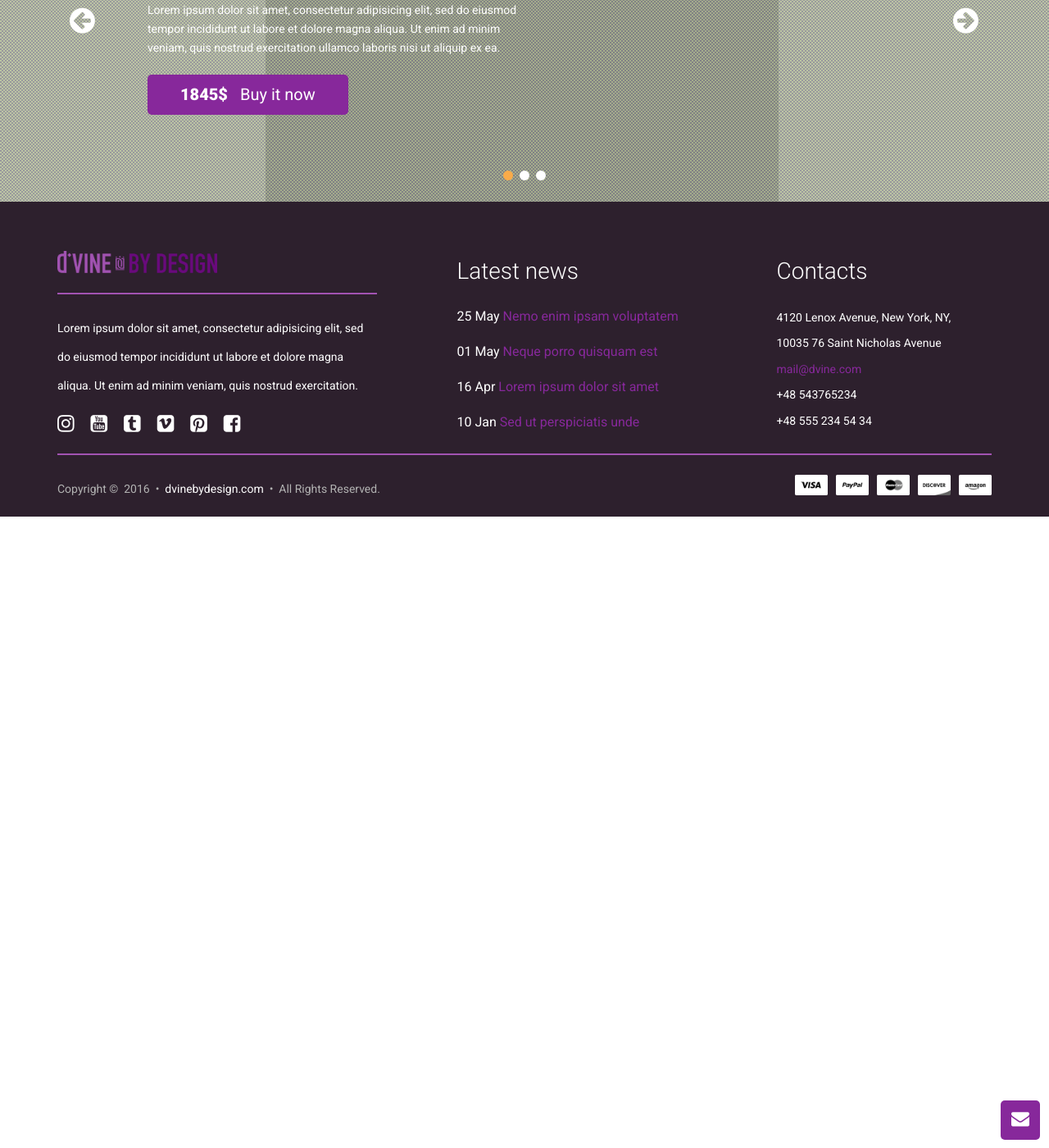
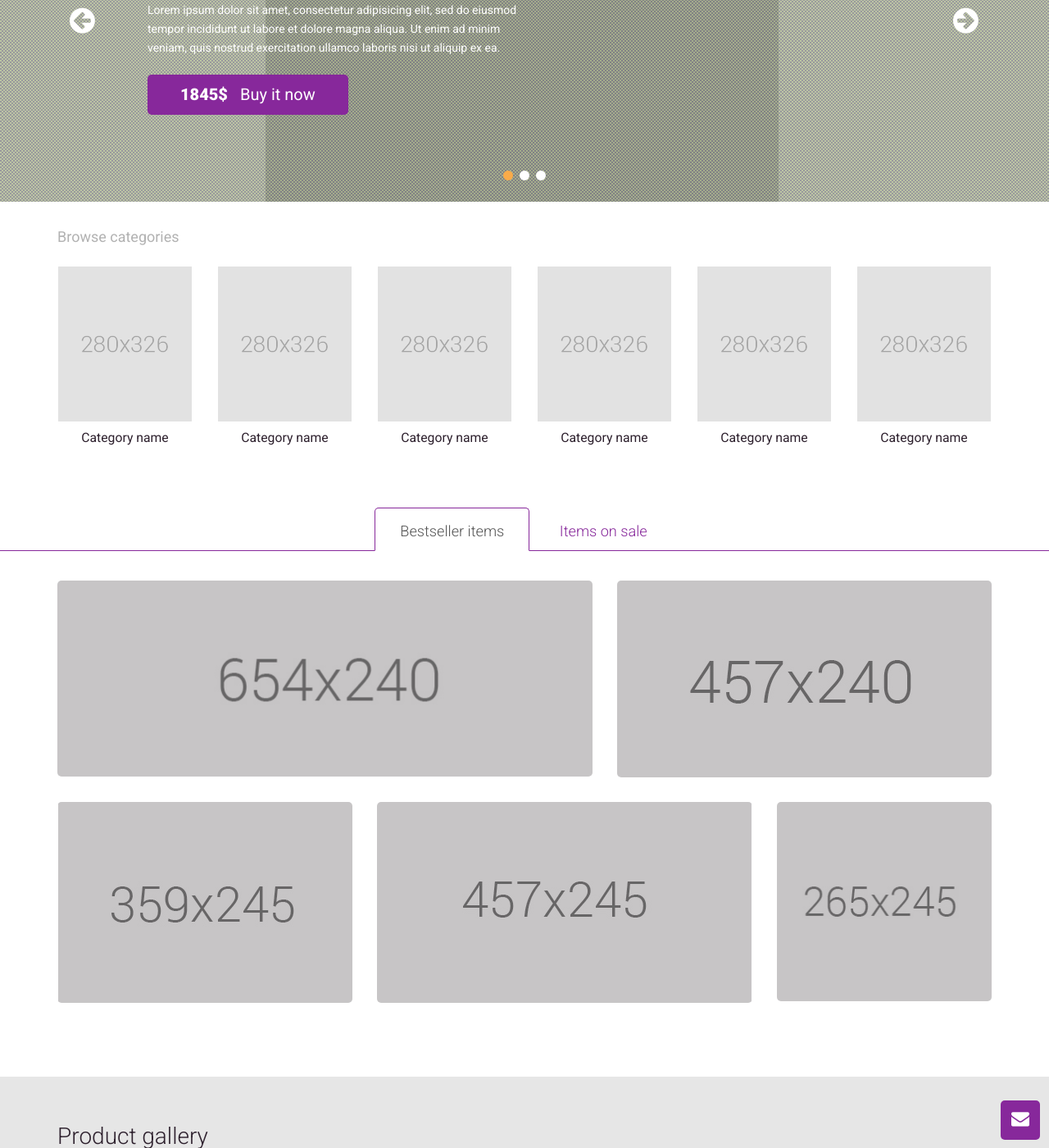
Before and after one commit to dmanzer2/dvinebydesign-static, a Jekyll site: the page built from index.html, in a window 1280 px wide and 1400 px high, scrolled down 353 px. Shown: the whole window at 82% size. Built offline with Jekyll 4.4.1, drawn with Linux system fonts in a browser that asks for light colours; nearby versions of some CDN libraries; library files that are not in the unit come from our copies; some of the changed text lies outside the part shown.

Commit message:
changes - soild at this point

```diff
--- a/404.html
+++ b/404.html
@@ -1,4 +1,7 @@
-<div class="page-404">
+---
+layout: blank-page
+---
+
 <div class="content">
   <div class="inner">
     <div class="block">
@@ -13,4 +16,3 @@
     </div>
   </div>
 </div>
-</div>
--- /dev/null
+++ b/_includes/categories-widget.html
@@ -0,0 +1,50 @@
+<!--Categories-->
+<section class="cat-tiles">
+  <div class="container">
+    <h2>Browse categories</h2>
+    <div class="row">
+      <!--Category-->
+      <div class="category col-lg-2 col-md-2 col-sm-4 col-xs-6">
+        <a href="#">
+          <img src="{{ site.baseurl }}/assets/img/categories/1.png" alt="1"/>
+          <p>Category name</p>
+        </a>
+      </div>
+      <!--Category-->
+      <div class="category col-lg-2 col-md-2 col-sm-4 col-xs-6">
+        <a href="#">
+          <img src="{{ site.baseurl }}/assets/img/categories/1.png" alt="1"/>
+          <p>Category name</p>
+        </a>
+      </div>
+      <!--Category-->
+      <div class="category col-lg-2 col-md-2 col-sm-4 col-xs-6">
+        <a href="#">
+          <img src="{{ site.baseurl }}/assets/img/categories/1.png" alt="1"/>
+          <p>Category name</p>
+        </a>
+      </div>
+      <!--Category-->
+      <div class="category col-lg-2 col-md-2 col-sm-4 col-xs-6">
+        <a href="#">
+          <img src="{{ site.baseurl }}/assets/img/categories/1.png" alt="1"/>
+          <p>Category name</p>
+        </a>
+      </div>
+      <!--Category-->
+      <div class="category col-lg-2 col-md-2 col-sm-4 col-xs-6">
+        <a href="#">
+          <img src="{{ site.baseurl }}/assets/img/categories/1.png" alt="1"/>
+          <p>Category name</p>
+        </a>
+      </div>
+      <!--Category-->
+      <div class="category col-lg-2 col-md-2 col-sm-4 col-xs-6">
+        <a href="#">
+          <img src="{{ site.baseurl }}/assets/img/categories/1.png" alt="1"/>
+          <p>Category name</p>
+        </a>
+      </div>
+    </div>
+  </div>
+</section><!--Categories Close-->
--- /dev/null
+++ b/_includes/full-width-tabs-widget.html
@@ -0,0 +1,98 @@
+<!--Tabs Widget-->
+<section class="tabs-widget">
+  <!-- Nav tabs -->
+  <ul class="nav nav-tabs">
+    <li class="active"><a href="#bestsel" data-toggle="tab">Bestseller items</a></li>
+    <li><a href="#onsale" data-toggle="tab">Items on sale</a></li>
+  </ul>
+  <div class="tab-content">
+    <div class="tab-pane fade in active" id="bestsel">
+      <div class="container">
+        <div class="row">
+          <div class="col-lg-7 col-md-7 col-sm-7">
+            <a class="media-link" href="#">
+              <div class="overlay">
+                <div class="descr"><div>X-MAS LIGHT IPHONE LENS<span>$14.95</span></div></div>
+              </div>
+              <img src="{{ site.baseurl }}/assets/img/media/1.jpg" alt="1"/>
+            </a>
+          </div>
+          <div class="col-lg-5 col-md-5 col-sm-5">
+            <a class="media-link" href="#">
+              <div class="overlay">
+                <div class="descr"><div>Hedadset for iPhone<span>$19.40</span></div></div>
+              </div>
+              <img src="{{ site.baseurl }}/assets/img/media/2.jpg" alt="2"/>
+            </a>
+          </div>
+        </div>
+        <div class="row">
+          <div class="col-lg-4 col-md-4 col-sm-4">
+            <a class="media-link" href="#">
+              <div class="overlay">
+                <div class="descr"><div>Product Name<span>$24.15</span></div></div>
+              </div>
+              <img src="{{ site.baseurl }}/assets/img/media/3.jpg" alt="3"/>
+            </a>
+          </div>
+          <div class="col-lg-5 col-md-5 col-sm-5">
+            <a class="media-link" href="#">
+              <div class="overlay">
+                <div class="descr"><div>Product Name<span>$24.15</span></div></div>
+              </div>
+              <img src="{{ site.baseurl }}/assets/img/media/4.jpg" alt="4"/>
+            </a>
+          </div>
+          <div class="col-lg-3 col-md-3 col-sm-3">
+            <a class="media-link" href="#">
+              <div class="overlay">
+                <div class="descr"><div>Product Name<span>$24.15</span></div></div>
+              </div>
+              <img src="{{ site.baseurl }}/assets/img/media/5.jpg" alt="5"/>
+            </a>
+          </div>
+        </div>
+      </div>
+    </div>
+    <div class="tab-pane fade" id="onsale">
+      <div class="container">
+        <div class="row">
+          <div class="col-lg-6 col-md-6 col-sm-6">
+            <a class="media-link" href="#">
+              <div class="overlay">
+                <div class="descr"><div>X-MAS LIGHT IPHONE LENS<span>$14.95</span></div></div>
+              </div>
+              <img src="{{ site.baseurl }}/assets/img/media/6.jpg" alt="1"/>
+            </a>
+          </div>
+          <div class="col-lg-6 col-md-6 col-sm-6">
+            <a class="media-link" href="#">
+              <div class="overlay">
+                <div class="descr"><div>Hedadset for iPhone<span>$19.40</span></div></div>
+              </div>
+              <img src="{{ site.baseurl }}/assets/img/media/6.jpg" alt="2"/>
+            </a>
+          </div>
+        </div>
+        <div class="row">
+          <div class="col-lg-6 col-md-6 col-sm-6">
+            <a class="media-link" href="#">
+              <div class="overlay">
+                <div class="descr"><div>Product Name<span>$24.15</span></div></div>
+              </div>
+              <img src="{{ site.baseurl }}/assets/img/media/6.jpg" alt="3"/>
+            </a>
+          </div>
+          <div class="col-lg-6 col-md-6 col-sm-6">
+            <a class="media-link" href="#">
+              <div class="overlay">
+                <div class="descr"><div>Product Name<span>$24.15</span></div></div>
+              </div>
+              <img src="{{ site.baseurl }}/assets/img/media/6.jpg" alt="4"/>
+            </a>
+          </div>
+        </div>
+      </div>
+    </div>
+  </div>
+</section><!--Tabs Widget Close-->
--- /dev/null
+++ b/_includes/gallery-widget.html
@@ -0,0 +1,57 @@
+<!--Gallery Widget-->
+<section class="gray-bg gallery-widget">
+  <div class="container">
+    <h2>Product gallery</h2>
+    <div class="filters">
+      <a class="active" href="#" data-group="all">All</a>
+      <a href="#" data-group="camera">Camera</a>
+      <a href="#" data-group="flash">Flash</a>
+      <a href="#" data-group="lenses">Lenses</a>
+      <a href="#" data-group="video">Video</a>
+    </div>
+    <div class="gallery-grid">
+      <!--Item-->
+      <div class="gallery-item" data-groups='["camera"]' data-src="img/gallery-widget/1.jpg">
+        <a href="img/gallery-widget/1.jpg">
+          <div class="overlay"><span><i class="icon-expand"></i></span></div>
+          <img src="img/gallery-widget/th_1.jpg" alt="1"/>
+        </a>
+      </div>
+      <!--Item-->
+      <div class="gallery-item" data-groups='["camera"]' data-src="img/gallery-widget/2.jpg">
+        <a href="img/gallery-widget/2.jpg">
+          <div class="overlay"><span><i class="icon-expand"></i></span></div>
+          <img src="img/gallery-widget/th_1.jpg" alt="2"/>
+        </a>
+      </div>
+      <!--Item-->
+      <div class="gallery-item" data-groups='["video"]' data-src="https://www.youtube.com/watch?v=hdEAWW7tZSA">
+        <a href="https://www.youtube.com/watch?v=hdEAWW7tZSA">
+          <div class="overlay"><span><i class="icon-music-play"></i></span></div>
+          <img src="img/gallery-widget/th_1.jpg" alt="3"/>
+        </a>
+      </div>
+      <!--Item-->
+      <div class="gallery-item" data-groups='["lenses"]' data-src="img/gallery-widget/4.jpg">
+        <a href="img/gallery-widget/3.jpg">
+          <div class="overlay"><span><i class="icon-expand"></i></span></div>
+          <img src="img/gallery-widget/th_1.jpg" alt="4"/>
+        </a>
+      </div>
+      <!--Item-->
+      <div class="gallery-item" data-groups='["flash"]' data-src="img/gallery-widget/5.jpg">
+        <a href="img/gallery-widget/4.jpg">
+          <div class="overlay"><span><i class="icon-expand"></i></span></div>
+          <img src="img/gallery-widget/th_1.jpg" alt="5"/>
+        </a>
+      </div>
+      <!--Item-->
+      <div class="gallery-item" data-groups='["flash"]' data-src="img/gallery-widget/6.jpg">
+        <a href="img/gallery-widget/5.jpg">
+          <div class="overlay"><span><i class="icon-expand"></i></span></div>
+          <img src="img/gallery-widget/th_1.jpg" alt="6"/>
+        </a>
+      </div>
+    </div>
+  </div>
+</section><!--Gallery Widget Close-->
--- a/_includes/head.html
+++ b/_includes/head.html
@@ -1,6 +1,3 @@
-<!DOCTYPE html>
-<html lang="en">
-
 <head>
 <meta charset="utf-8">
 <meta http-equiv="X-UA-Compatible" content="IE=edge">
--- a/_includes/hero-slider.html
+++ b/_includes/hero-slider.html
@@ -5,7 +5,7 @@
     <!--Slide 1-->
     <div class="ms-slide" data-delay="7">
       <div class="overlay"></div>
-      <img src="{{ site.baseurl }}/assets/img/blank.gif" data-src="{{ site.baseurl }}/assets/img/hero/slideshow/slide_1.jpg" alt="Nikon D4S"/>
+      <img src="{{ site.baseurl }}/masterslider/blank.gif" data-src="{{ site.baseurl }}/assets/img/hero/slideshow/slide_1.jpg" alt="Nikon D4S"/>
       <h2 style="width: 456px; left: 110px; top: 110px;" class="light-color ms-layer" data-effect="top(50,true)" data-duration="700" data-delay="250" data-ease="easeOutQuad">Nikon D4S</h2>
       <p style="width: 456px; left: 110px; top: 210px;" class="light-color ms-layer" data-effect="back(500)" data-duration="700" data-delay="500" data-ease="easeOutQuad">Lorem ipsum dolor sit amet, consectetur adipisicing elit, sed do eiusmod tempor incididunt ut labore et dolore magna aliqua. Ut enim ad minim veniam, quis nostrud exercitation ullamco laboris nisi ut aliquip ex ea.</p>
       <div style="left: 110px; top: 300px;" class="ms-layer button" data-effect="bottom(50,true)" data-duration="600" data-delay="950" data-ease="easeOutQuad"><a class="btn btn-primary" href="#"><span>1845$</span>Buy it now</a></div>
@@ -14,7 +14,7 @@
     <!--Slide 2-->
     <div class="ms-slide" data-delay="7">
       <span class="overlay"></span>
-      <img src="{{ site.baseurl }}/assets/img/blank.gif" data-src="{{ site.baseurl }}/assets/img/hero/slideshow/slide_2.jpg" alt="Nest"/>
+      <img src="{{ site.baseurl }}/masterslider/blank.gif" data-src="{{ site.baseurl }}/assets/img/hero/slideshow/slide_2.jpg" alt="Nest"/>
       <h2 style="width: 456px; left: 110px; top: 110px;" class="light-color ms-layer" data-effect="bottom(50,true)" data-duration="700" data-delay="250" data-ease="easeOutQuad">Nest</h2>
       <p style="width: 456px; left: 110px; top: 210px;" class="light-color ms-layer" data-effect="bottom(50,true)" data-duration="700" data-delay="500" data-ease="easeOutQuad">Lorem ipsum dolor sit amet, consectetur adipisicing elit, sed do eiusmod tempor incididunt ut labore et dolore magna aliqua. Ut enim ad minim veniam, quis nostrud exercitation ullamco laboris nisi ut aliquip ex ea.</p>
       <div style="left: 110px; top: 300px;" class="ms-layer button" data-effect="rotatebottom(30|90,long,br,true)" data-duration="600" data-delay="950" data-ease="easeOutQuad"><a class="btn btn-primary" href="#"><span>1640$</span>Buy it now</a></div>
@@ -23,7 +23,7 @@
     <!--Slide 3-->
     <div class="ms-slide" data-delay="7">
       <div class="overlay"></div>
-      <img src="{{ site.baseurl }}/assets/img/blank.gif" data-src="{{ site.baseurl }}/assets/img/hero/slideshow/slide_1.jpg" alt="3D Printer"/>
+      <img src="{{ site.baseurl }}/masterslider/blank.gif" data-src="{{ site.baseurl }}/assets/img/hero/slideshow/slide_1.jpg" alt="3D Printer"/>
       <h2 style="width: 456px; left: 110px; top: 110px;" class="light-color ms-layer" data-effect="left(50,true)" data-duration="700" data-delay="250" data-ease="easeOutQuad">3D Printer</h2>
       <p style="width: 456px; left: 110px; top: 210px;" class="light-color ms-layer" data-effect="left(50,true)" data-duration="700" data-delay="500" data-ease="easeOutQuad">Lorem ipsum dolor sit amet, consectetur adipisicing elit, sed do eiusmod tempor incididunt ut labore et dolore magna aliqua. Ut enim ad minim veniam, quis nostrud exercitation ullamco laboris nisi ut aliquip ex ea.</p>
       <div style="left: 110px; top: 300px;" class="ms-layer button" data-effect="left(50,true)" data-duration="600" data-delay="950" data-ease="easeOutQuad"><a class="btn btn-primary" href="#"><span>2500$</span>Buy it now</a></div>
--- a/_includes/nav.html
+++ b/_includes/nav.html
@@ -27,7 +27,7 @@
             <p class="p-style2">Lorem ipsum dolor sit amet, consectetur adipisicing elit, sed do eiusmod tempor incididunt ut labore et dolore magna aliqua.</p>
           </div>
           <div class="col-2">
-            <img src="../assets/img/offers/menu-drodown-offer.jpg" alt="Special Offer"/>
+            <img src="{{ site.baseurl }}/assets/img/offers/menu-drodown-offer.jpg" alt="Special Offer"/>
             <a class="btn btn-block" href="#"><span>584$</span>Special offer</a>
           </div>
         </li>
@@ -77,7 +77,7 @@
             <p class="p-style2">Lorem ipsum dolor sit amet, consectetur adipisicing elit, sed do eiusmod tempor incididunt ut labore et dolore magna aliqua.</p>
           </div>
           <div class="col-2">
-            <img src="../assets/img/offers/menu-drodown-offer.jpg" alt="Special Offer"/>
+            <img src="{{ site.baseurl }}/assets/img/offers/menu-drodown-offer.jpg" alt="Special Offer"/>
             <a class="btn btn-block" href="#"><span>584$</span>Special offer</a>
           </div>
         </li>
@@ -121,7 +121,7 @@
             <p class="p-style2">Lorem ipsum dolor sit amet, consectetur adipisicing elit, sed do eiusmod tempor incididunt ut labore et dolore magna aliqua.</p>
           </div>
           <div class="col-2">
-            <img src="../assets/img/offers/menu-drodown-offer.jpg" alt="Special Offer"/>
+            <img src="{{ site.baseurl }}/assets/img/offers/menu-drodown-offer.jpg" alt="Special Offer"/>
             <a class="btn btn-block" href="#"><span>584$</span>Special offer</a>
           </div>
         </li>
--- a/_layouts/main-template.html
+++ b/_layouts/main-template.html
@@ -1,13 +1,15 @@
 <!DOCTYPE html>
 <html lang="en">
-
+<!-- site head -->
 {% include head.html %}
+<!-- Login Modal -->
+{% include login-modal.html %}
 
 <body class="parallax">
   <!-- navigation -->
   {% include header.html %}
 
-    {{ content }}
+  {{ content }}
 
   {% include footer.html %}
   <!-- email and back-to-top button -->
--- a/_posts/2016-11-15-new-test.markdown
+++ /dev/null
@@ -1,4 +0,0 @@
----
-title: new test
-date: 2016-11-15 22:51:00 Z
----
--- a/index.html
+++ b/index.html
@@ -2,8 +2,9 @@
 layout: main-template
 ---
 
-{% include login-modal.html %}
-
 <div class="page-content">
   {% include hero-slider.html %}
+  {% include categories-widget.html %}
+  {% include full-width-tabs-widget.html %}
+  {% include gallery-widget.html %}
 </div>
```
Also changed, not shown: _layouts/blank-page.html (added, +10 -0 lines). Lines whose indentation alone changed are shown as unchanged.
